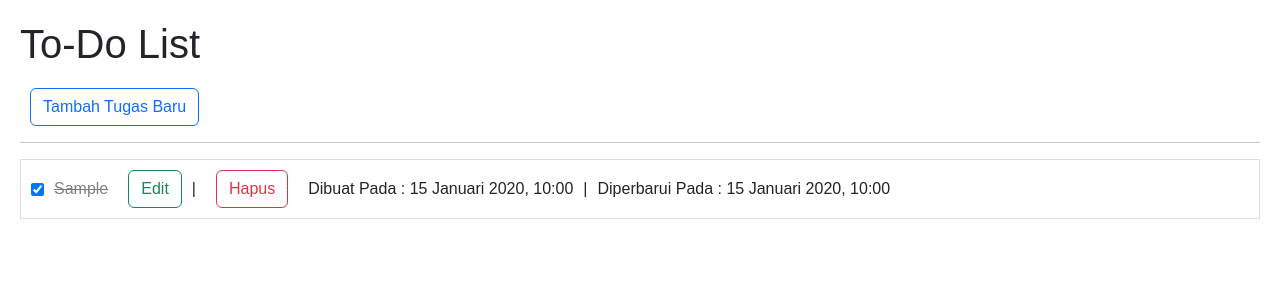
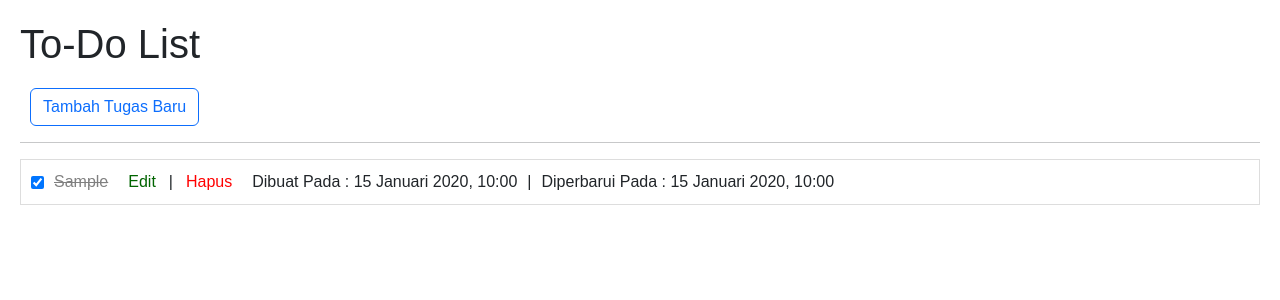
Before and after one commit to GaluhSaputra-SchoolNWork/todo-app, a PHP site: page / in a window 1280 px wide. Shown: the top 300 px of the page. Run offline with PHP 8.4, Linux system fonts and the light colour scheme; tables that the repository leaves empty or names only in its code hold one stand-in row (values such as "Sample post").

Commit message:
changed some styles

```diff
--- a/views/list.php
+++ b/views/list.php
@@ -19,9 +19,9 @@
                 <span class="<?php echo $todo['completed'] ? 'completed' : ''; ?>">
                     <?php echo htmlspecialchars($todo['task']); ?>
                 </span>
-                <a href="index.php?action=edit&id=<?php echo $todo['id']; ?>" class="btn btn-outline-success">Edit</a>
+                <a href="index.php?action=edit&id=<?php echo $todo['id']; ?>" style="color:darkgreen; margin-right: 3px">Edit</a>
                  |
-                <a href="index.php?action=delete&id=<?php echo $todo['id']; ?>" onclick="return confirm('Apakah Anda yakin ingin menghapus tugas ini?')" class="btn btn-outline-danger">Hapus</a>
+                <a href="index.php?action=delete&id=<?php echo $todo['id']; ?>" onclick="return confirm('Apakah Anda yakin ingin menghapus tugas ini?')" style="color:red; margin-left: 3px">Hapus</a>
                 <br>
                 <span>
                     Dibuat Pada : <?php
```
